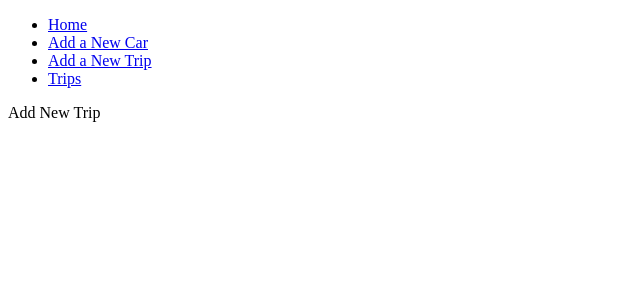
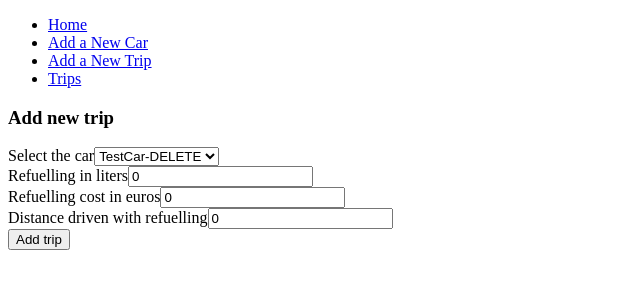
Before and after one commit to avriln44/Front-end-assignment, a React (Create React App) app: page /AddNewTrip in a window 1280 px wide. Shown: the top 300 px of the page, without its empty margins (0-640 px from the left). Built offline with nearby package versions, Linux system fonts and the light colour scheme.

Commit message:
Added AddNewTrip and Trips components

```diff
--- a/src/components/AddNewTrip.js
+++ b/src/components/AddNewTrip.js
@@ -1,13 +1,61 @@
-import React from 'react';
+import React, { useState, useContext } from 'react';
+import { GlobalContext } from '../context/GlobalState';
 
-import '../App.css';
+export const AddNewTrip = () => {
+    const { cars, addTrip } = useContext(GlobalContext);
 
-export function AddNewTrip() {
+    const [tripCarId, setTripCarId] = useState(0);
+    const [refuellingLiters, setRefuellingLiters] = useState(0);
+    const [refuellingCost, setRefuellingCost] = useState(0);
+    const [distanceDrivenWithRefuelling, setDistanceDrivenWithRefuelling] = useState(0);
+
+    const onSubmit = e => {
+        e.preventDefault();
+
+        const car = cars.find(car => car.id === tripCarId);
+
+        const newTrip = {
+            id: Math.floor(Math.random() * 100000000),
+            tripCarId: tripCarId,
+            tripCarName: car ? car.text : null,
+            refuellingLiters,
+            refuellingCost,
+            distanceDrivenWithRefuelling
+        }
+
+        addTrip(newTrip);
+    }
+
+
     return (
-        <div>
-            <header>Add New Trip</header>
-        </div>
+        <>
+            <h3>Add new trip</h3>
+            <form onSubmit={onSubmit}>
+                <div>
+                    <label htmlFor="tripCarId">Select the car</label>
+                    <select value={tripCarId} onChange={(e) => setTripCarId(parseInt(e.target.value))}>
+                        {cars.map(car => (
+                            <option key={car.id} value={car.id}>{car.text}</option>
+                        ))}
+                    </select>
+                </div>
+                <div>
+                    <label htmlFor="refuellingLiters">Refuelling in liters</label>
+                    <input type="text" value={refuellingLiters} onChange={(e) =>
+                        setRefuellingLiters(e.target.value)} placeholder="Enter refuelling liters..." />
+                </div>
+                <div>
+                    <label htmlFor="refuellingCost">Refuelling cost in euros</label>
+                    <input type="text" value={refuellingCost} onChange={(e) =>
+                        setRefuellingCost(e.target.value)} placeholder="Enter refuelling cost..." />
+                </div>
+                <div>
+                    <label htmlFor="distanceDrivenWithRefuelling">Distance driven with refuelling</label>
+                    <input type="text" value={distanceDrivenWithRefuelling} onChange={(e) =>
+                        setDistanceDrivenWithRefuelling(e.target.value)} placeholder="Enter distance driven with refuelling..." />
+                </div>
+                <button>Add trip</button>
+            </form>
+        </>
     )
 }
-
-export default AddNewTrip;
--- a/src/components/TripList.js
+++ b/src/components/TripList.js
@@ -1,13 +1,20 @@
-import React from 'react';
+import React, { useContext } from 'react';
+import { Trip } from './Trips';
+import { GlobalContext } from '../context/GlobalState';
 
-import '../App.css';
+export const TripList = () => {
+    const { trips } = useContext(GlobalContext);
 
-export function TripList() {
     return (
-        <div>
-            <header>TripList</header>
-        </div>
+        <>
+            <h3>Trips</h3>
+            {trips.length > 0 ? (
+                <ul>
+                    {trips.map(trip => (<Trip key={trip.id} trip={trip} />))}
+                </ul>
+            ) : (
+                <h5>There are no trips.</h5>
+            )}
+        </>
     )
 }
-
-export default TripList;
--- /dev/null
+++ b/src/components/Trips.js
@@ -0,0 +1,35 @@
+import React, { useContext } from 'react';
+import { GlobalContext } from '../context/GlobalState';
+
+
+export const Trip = ({ trip }) => {
+    const { deleteTrip } = useContext(GlobalContext);
+
+    return (
+        <li>
+            <table>
+                <tbody>
+                    <tr>
+                        <td>Car:</td>
+                        <td>{trip.tripCarName}</td>
+                    </tr>
+                    <tr>
+                        <td>Refuelling liters:</td>
+                        <td>{trip.refuellingLiters} liters</td>
+                    </tr>
+                    <tr>
+                        <td>Refuelling cost:</td>
+                        <td>{trip.refuellingCost} €</td>
+                    </tr>
+                    <tr>
+                        <td>Distance driven with refuelling:</td>
+                        <td>{trip.distanceDrivenWithRefuelling} km</td>
+                    </tr>
+                </tbody>
+            </table>
+            <button onClick={() => deleteTrip(trip.id)} className="delete-btn">x</button>
+        </li>
+    )
+
+
+}
--- a/src/context/GlobalState.js
+++ b/src/context/GlobalState.js
@@ -3,7 +3,7 @@ import AppReducer from './AppReducer';
 
 // Initial state
 const initialState = {
-    cars: [],
+    cars: [{ id: 0, text: "TestCar-DELETE"}],
     trips: []
 }
 
```
